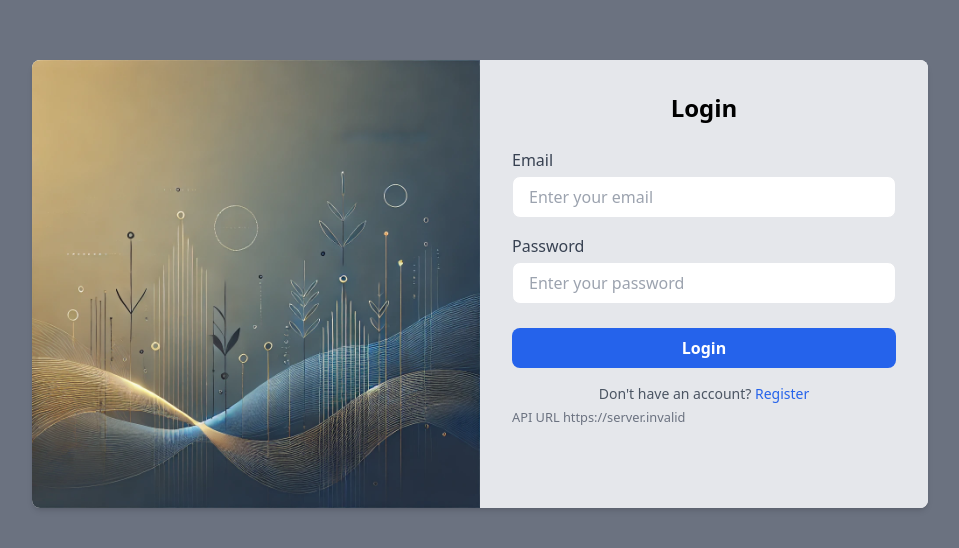
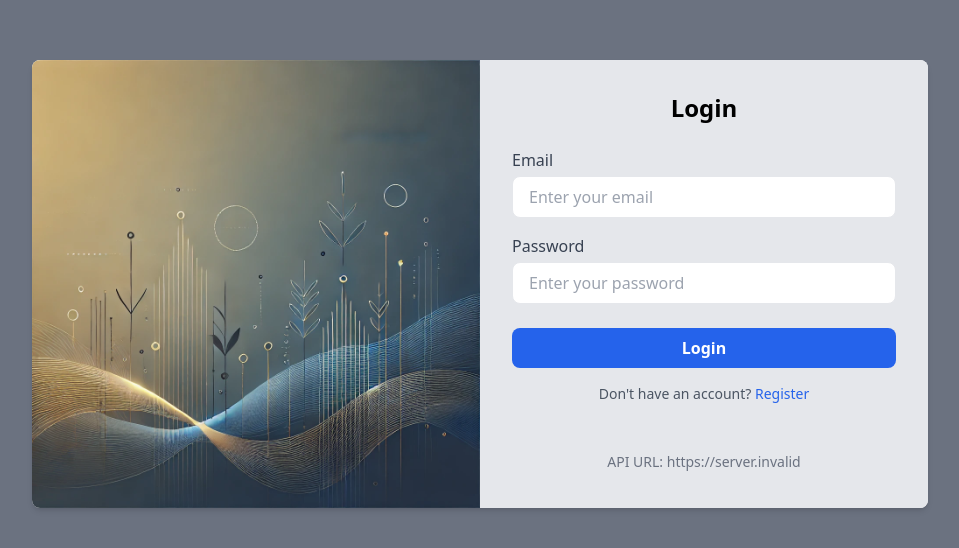
Before and after one commit to peerawet/TPS, a React (Vite) app in the folder frontend/: page /login in a window 1280 px wide. Shown: the part 116-664 px from the top of the page, without its empty margins (160-1119 px from the left). Built offline with nearby package versions, Linux system fonts and the light colour scheme; no server answers.

Commit message:
feat: enhance login page to display API URL with fallback message

```diff
--- a/frontend/src/pages/LoginPage.jsx
+++ b/frontend/src/pages/LoginPage.jsx
@@ -12,6 +12,7 @@ export default function LoginPage() {
   const [error, setError] = useState("");
   const [loading, setLoading] = useState(false);
   const API_URL = import.meta.env.VITE_API_URL;
+  console.log("API URL:", import.meta.env.VITE_API_URL);
 
   const handleSubmit = async (e) => {
     e.preventDefault();
@@ -95,9 +96,9 @@ export default function LoginPage() {
               </button>
             </p>
           </div>
-          <small className="text-center mt-12 text-gray-500 ">
-            API URL {API_URL}
-          </small>
+          <div className="text-center mt-12 text-gray-500 text-sm">
+            API URL: {API_URL || "Not Set"}
+          </div>
         </div>
       </div>
     </div>
```
